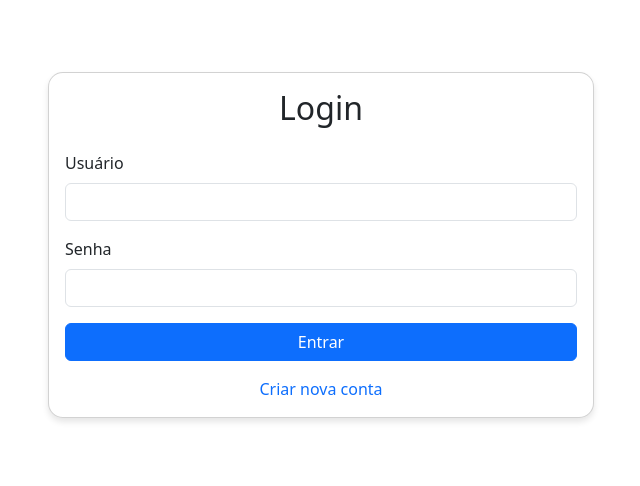
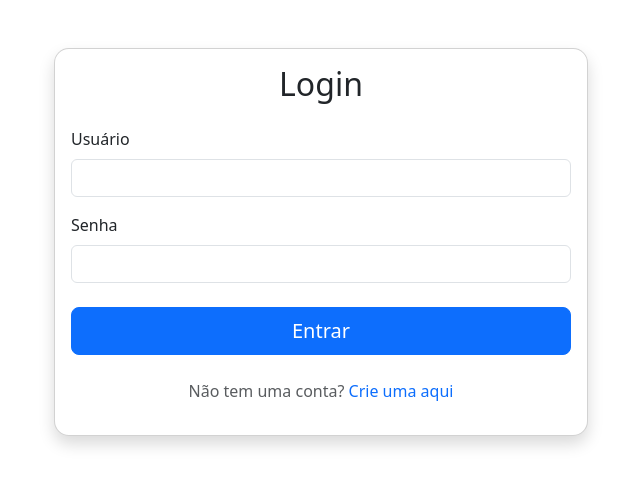
Before and after one commit to menascim/igreja_financeiro, a Django app: template core/templates/login.html in a window 1280 px wide. Shown: the top 486 px of the page, without its empty margins (319-959 px from the left). Run offline with Django 5.2, Linux system fonts and the light colour scheme; the template is opened without the code that fills it: values that come from a table or form of the project are taken from there, others are empty.

Commit message:
Update login.html

```diff
--- a/core/templates/login.html
+++ b/core/templates/login.html
@@ -1,27 +1,55 @@
 {% extends 'base.html' %}
 
 {% block content %}
+<div class="container mt-5">
     <div class="row justify-content-center">
         <div class="col-md-6">
-        <div class="card mt-5">
+            <div class="card shadow">
                 <div class="card-body">
                     <h2 class="card-title text-center mb-4">Login</h2>
+
+                    {% if form.errors %}
+                    <div class="alert alert-danger" role="alert">
+                        Usuário ou senha incorretos. Por favor tente novamente.
+                    </div>
+                    {% endif %}
+
                     <form method="post">
                         {% csrf_token %}
+
                         <div class="mb-3">
                             <label for="id_username" class="form-label">Usuário</label>
-                        {{ form.username }}
+                            <input type="text"
+                                   name="username"
+                                   class="form-control"
+                                   id="id_username"
+                                   required>
                         </div>
-                    <div class="mb-3">
+
+                        <div class="mb-4">
                             <label for="id_password" class="form-label">Senha</label>
-                        {{ form.password }}
+                            <input type="password"
+                                   name="password"
+                                   class="form-control"
+                                   id="id_password"
+                                   required>
                         </div>
+
                         <div class="d-grid gap-2">
-                        <button type="submit" class="btn btn-primary">Entrar</button>
+                            <button type="submit" class="btn btn-primary btn-lg">
+                                <i class="bi bi-box-arrow-in-right"></i> Entrar
+                            </button>
                         </div>
                     </form>
-                <div class="mt-3 text-center">
-                    <a href="{% url 'cadastro' %}" class="text-decoration-none">Criar nova conta</a>
+
+                    <div class="text-center mt-4">
+                        <p class="text-muted">
+                            Não tem uma conta?
+                            <a href="{% url 'cadastro' %}" class="text-decoration-none">
+                                Crie uma aqui
+                            </a>
+                        </p>
+                    </div>
                 </div>
             </div>
         </div>
```
Lines whose indentation alone changed are shown as unchanged.
